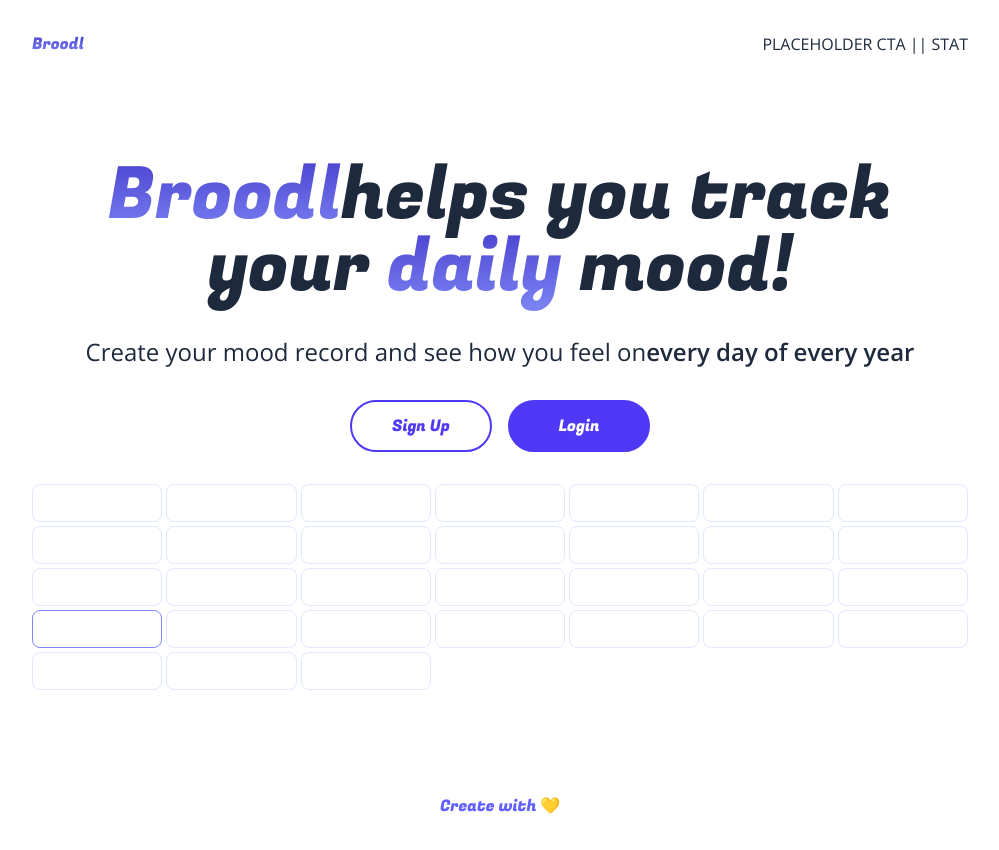
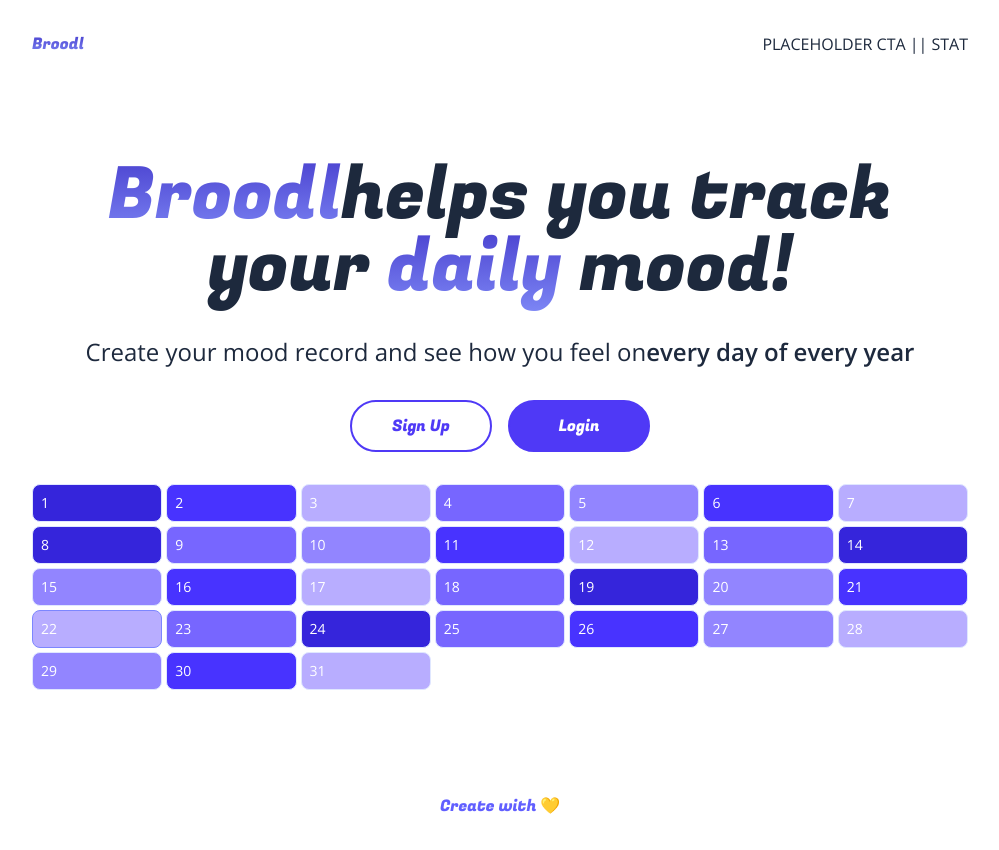
Before and after one commit to liangchow/full-stack-broodl, a Next.js app: page / in a window 1280 px wide. Shown: the whole page, without its empty margins (140-1139 px from the left). Built offline with nearby package versions, Linux system fonts and the light colour scheme.

Commit message:
Update Calendar.js

```diff
--- a/components/Calendar.js
+++ b/components/Calendar.js
@@ -46,7 +46,7 @@
 
 
               return (
-                <div className={'text-xs sm:text-sm border border-solid p-2 flex items-center gap-2 justify-between rounded-lg ' + (isToday ? ' border-indigo-400' : ' border-indigo-100') + (color === ' white' ? ' text-indigo-400' : ' text-white')} key={dayOfWeekIndex}>
+                <div style={{background: color}} className={'text-xs sm:text-sm border border-solid p-2 flex items-center gap-2 justify-between rounded-lg ' + (isToday ? ' border-indigo-400' : ' border-indigo-100') + (color === ' white' ? ' text-indigo-400' : ' text-white')} key={dayOfWeekIndex}>
                 <p>{dayIndex}</p>
                 </div>
               )
```
